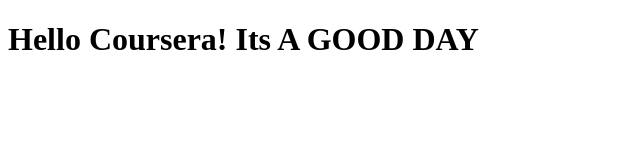
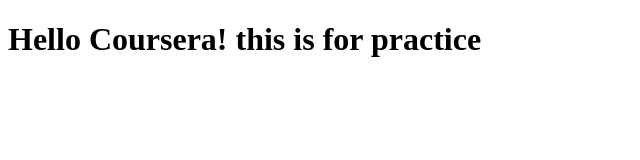
Before and after one commit to Clark9718/coursera, a plain HTML site: page index.html in a window 1280 px wide. Shown: the whole page, without its empty margins (0-640 px from the left). Drawn offline with Linux system fonts and the light colour scheme.

Commit message:
just practice

```diff
--- a/index.html
+++ b/index.html
@@ -4,6 +4,6 @@
 	<title>Hello Coursera!</title>
 </head>
 <body>
-<h1>Hello Coursera! Its A GOOD DAY</h1>
+<h1>Hello Coursera! this is for practice</h1>
 </body>
 </html>
```
